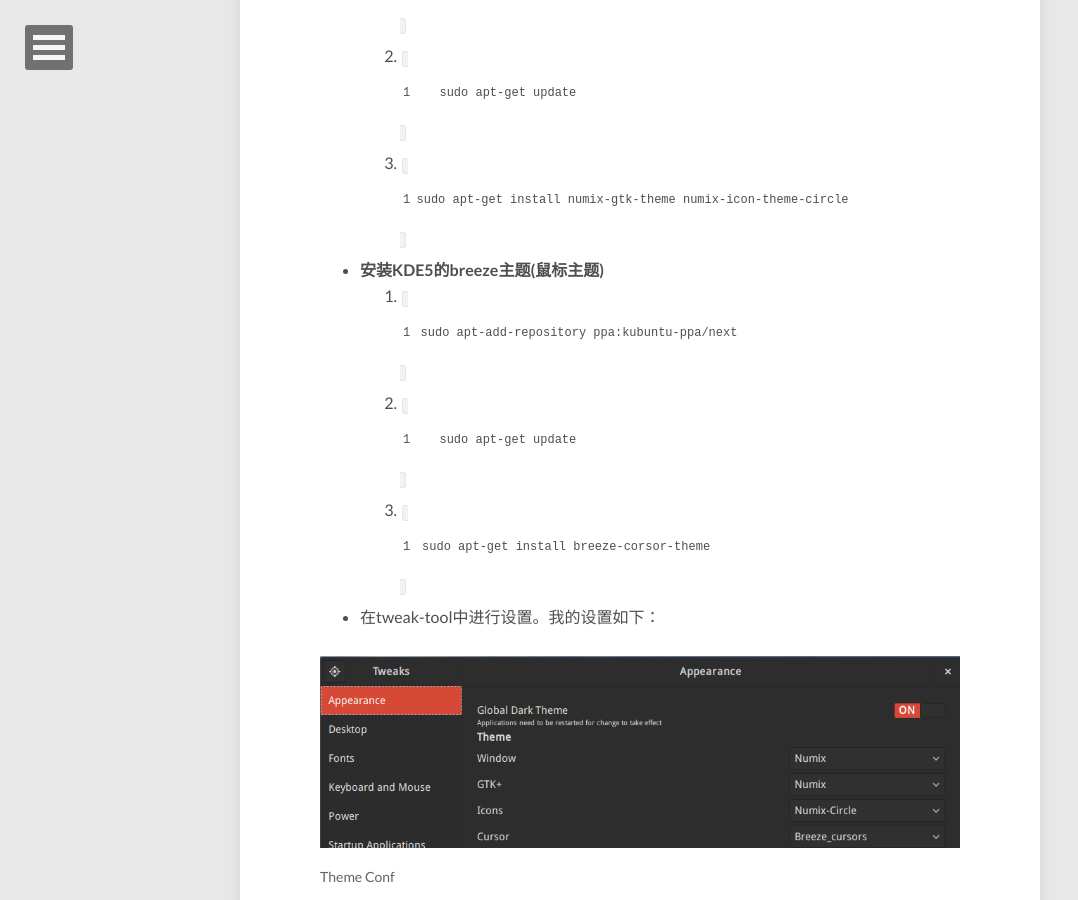
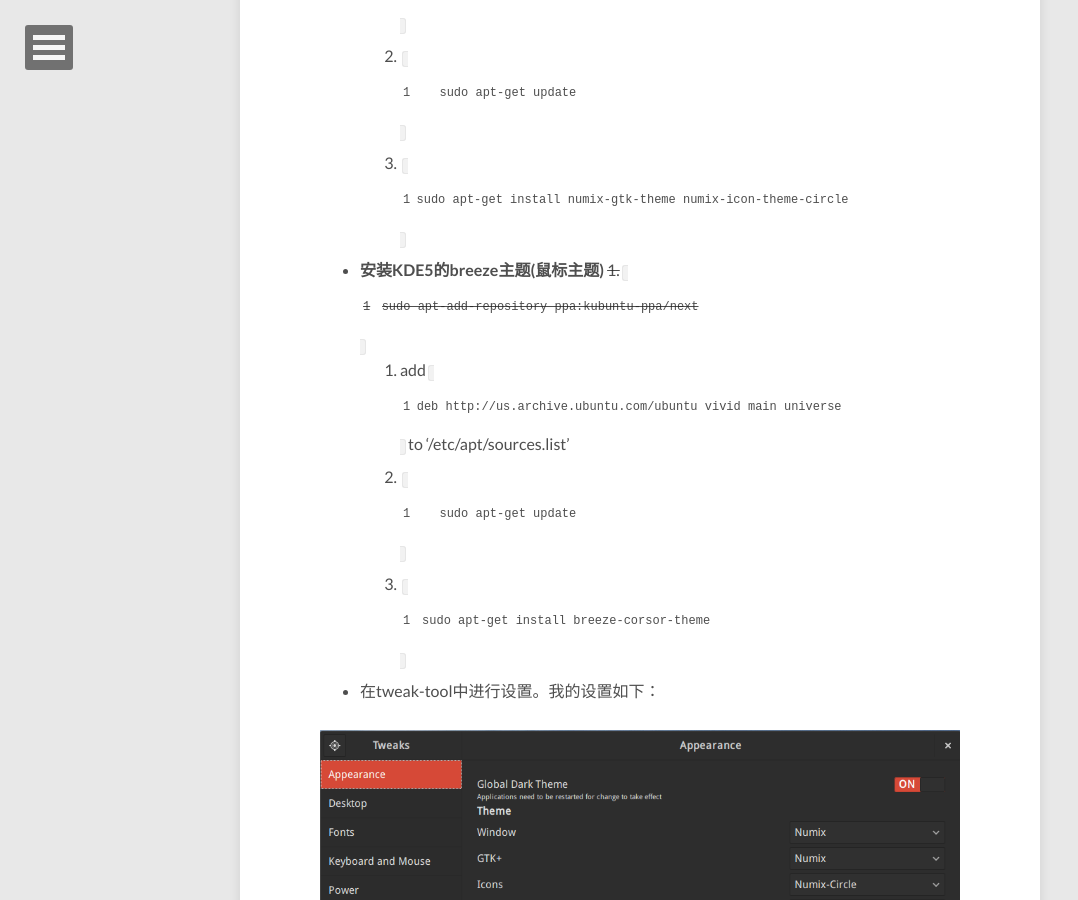
Before and after one commit to MarcoQin/MarcoQin.github.io, a Jekyll site: the page built from _posts/2015-11-18-config-my-own-ubuntu.md, in a window 1280 px wide and 900 px high, scrolled down 2284 px. Shown: the whole window, without its empty margins (0-1078 px from the left). Built offline with Jekyll 4.4.1, drawn with Linux system fonts in a browser that asks for light colours; nearby versions of some CDN libraries; comment, search, counter and statistics services are not loaded.

Commit message:
modified

```diff
--- a/_posts/2015-11-18-config-my-own-ubuntu.md
+++ b/_posts/2015-11-18-config-my-own-ubuntu.md
@@ -54,7 +54,8 @@ tags : [system, ubuntu]
     3. `sudo apt-get install numix-gtk-theme numix-icon-theme-circle`
 
 - **安装KDE5的breeze主题(鼠标主题)**
-    1. `sudo apt-add-repository ppa:kubuntu-ppa/next`
+    <del>1. `sudo apt-add-repository ppa:kubuntu-ppa/next`</del>
+    1. add `deb http://us.archive.ubuntu.com/ubuntu vivid main universe` to  '/etc/apt/sources.list'
     2. `sudo apt-get update`
     3. `sudo apt-get install breeze-corsor-theme`
 
```
